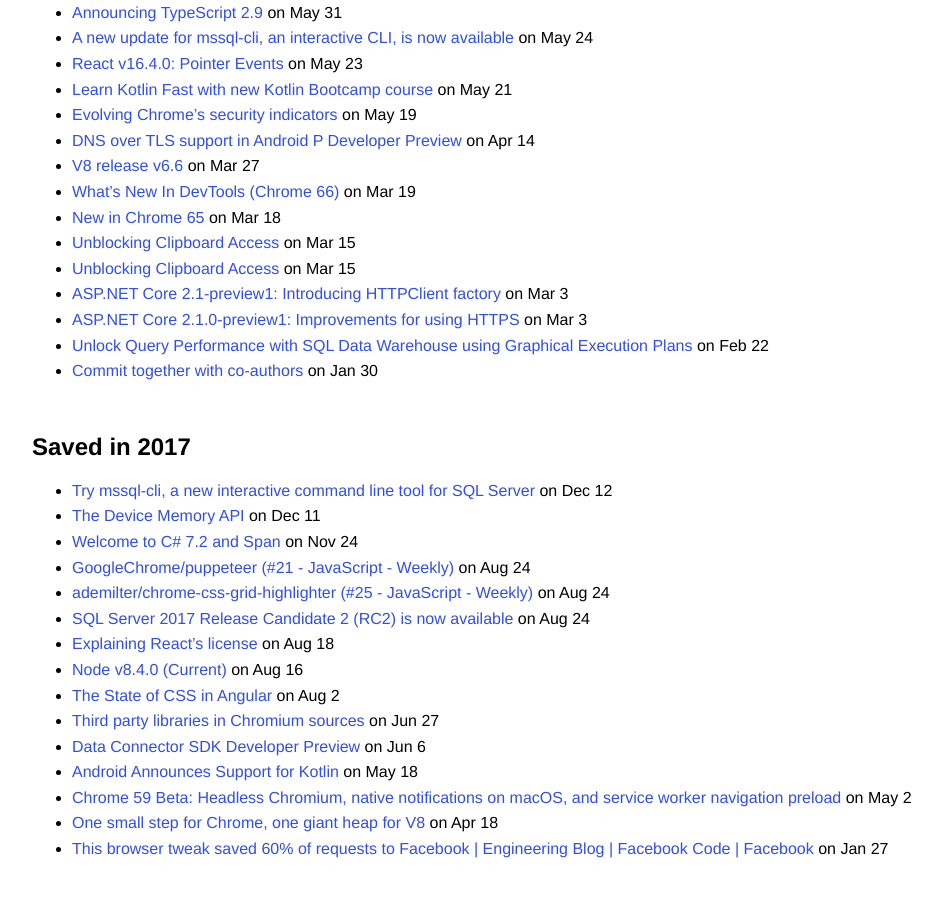
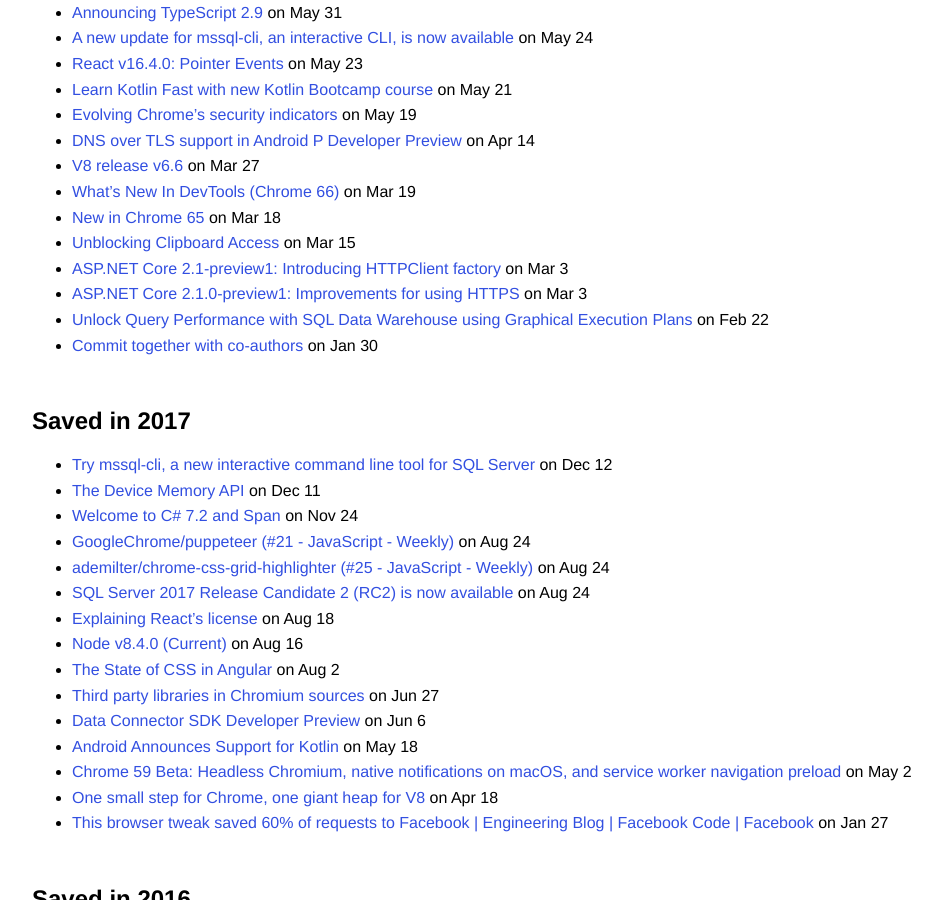
Before and after one commit to kiewic/kiewic.github.io, a Jekyll site: the page built from _posts/2019-08-07-software-news.md, in a window 1280 px wide and 900 px high, scrolled down 3744 px. Shown: the whole window, without its empty margins (58-1000 px from the left). Built offline with Jekyll 4.4.1, drawn with Linux system fonts in a browser that asks for light colours; nearby versions of some CDN libraries.

Commit message:
Delete duplicated line

```diff
--- a/_posts/2019-08-07-software-news.md
+++ b/_posts/2019-08-07-software-news.md
@@ -153,7 +153,6 @@
 * [What's New In DevTools (Chrome 66)](https://developers.google.com/web/updates/2018/02/devtools?utm_source=feed&utm_medium=feed&utm_campaign=updates_feed) on Mar 19
 * [New in Chrome 65](https://developers.google.com/web/updates/2018/03/nic65?utm_source=feed&utm_medium=feed&utm_campaign=updates_feed) on Mar 18
 * [Unblocking Clipboard Access](https://developers.google.com/web/updates/2018/03/clipboardapi?utm_source=feed&utm_medium=feed&utm_campaign=updates_feed) on Mar 15
-* [Unblocking Clipboard Access](https://developers.google.com/web/updates/2018/03/clipboardapi?utm_source=feed&utm_medium=feed&utm_campaign=updates_feed) on Mar 15
 * [ASP.NET Core 2.1-preview1: Introducing HTTPClient factory](https://blogs.msdn.microsoft.com/webdev/2018/02/28/asp-net-core-2-1-preview1-introducing-httpclient-factory/) on Mar 3
 * [ASP.NET Core 2.1.0-preview1: Improvements for using HTTPS](https://blogs.msdn.microsoft.com/webdev/2018/02/27/asp-net-core-2-1-https-improvements/) on Mar 3
 * [Unlock Query Performance with SQL Data Warehouse using Graphical Execution Plans](https://azure.microsoft.com/blog/unlock-query-performance-with-sql-data-warehouse-using-graphical-execution-plans/) on Feb 22
```
